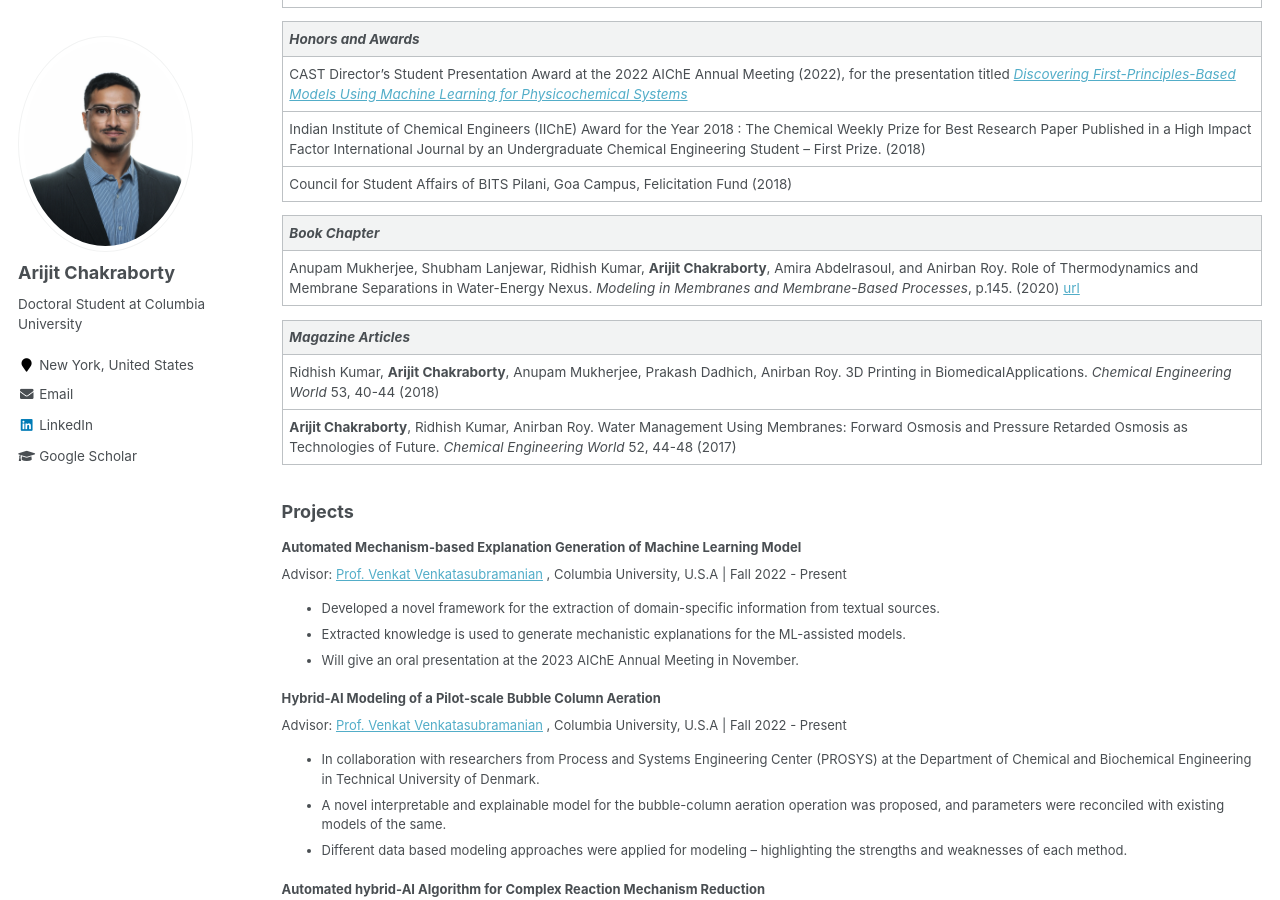
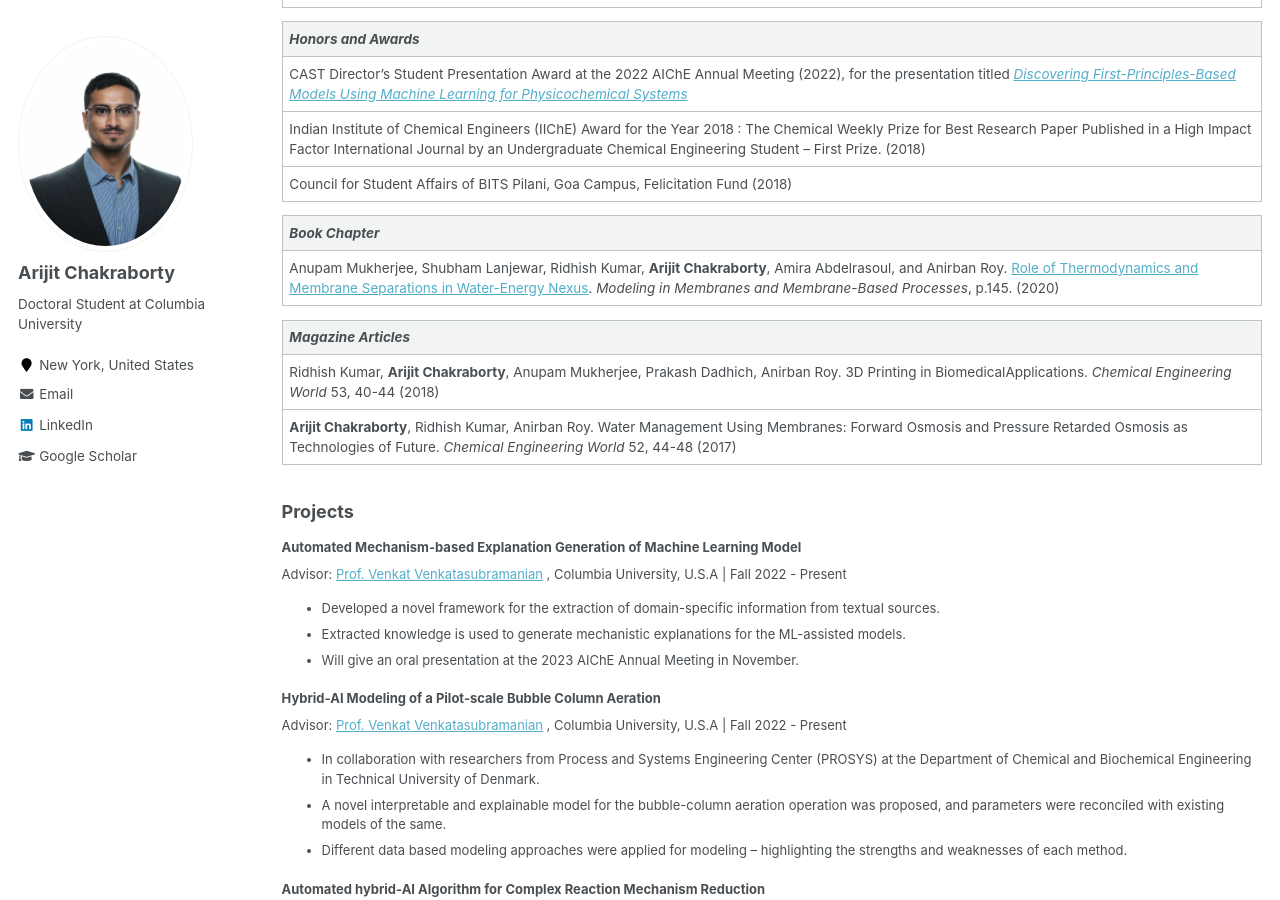
Before and after one commit to arijitc099/arijitc099.github.io, a Jekyll site: the page built from _pages/experience.md, in a window 1280 px wide and 900 px high, scrolled down 1040 px. Built offline with Jekyll 4.4.1, drawn with Linux system fonts in a browser that asks for light colours.

Commit message:
Update experience.md

```diff
--- a/_pages/experience.md
+++ b/_pages/experience.md
@@ -33,7 +33,7 @@ author_profile: true
 
 |_Book Chapter_|
 |:-|
-|Anupam Mukherjee, Shubham Lanjewar, Ridhish Kumar, **Arijit Chakraborty**, Amira Abdelrasoul, and Anirban Roy.  Role of Thermodynamics and Membrane Separations in Water-Energy Nexus. _Modeling in Membranes and Membrane-Based Processes_, p.145. (2020) [url](https://books.google.com/books?hl=en&lr=&id=mqHYDwAAQBAJ&oi=fnd&pg=PA145&ots=GGGsibnYTJ&sig=tYomin6WGgUgomh6ZkJ_3u6bo_c#v=onepage&q&f=false)|
+|Anupam Mukherjee, Shubham Lanjewar, Ridhish Kumar, **Arijit Chakraborty**, Amira Abdelrasoul, and Anirban Roy. [Role of Thermodynamics and Membrane Separations in Water-Energy Nexus](https://books.google.com/books?hl=en&lr=&id=mqHYDwAAQBAJ&oi=fnd&pg=PA145&ots=GGGsibnYTJ&sig=tYomin6WGgUgomh6ZkJ_3u6bo_c#v=onepage&q&f=false). _Modeling in Membranes and Membrane-Based Processes_, p.145. (2020)|
 
 |_Magazine Articles_|
 |:-|
```
